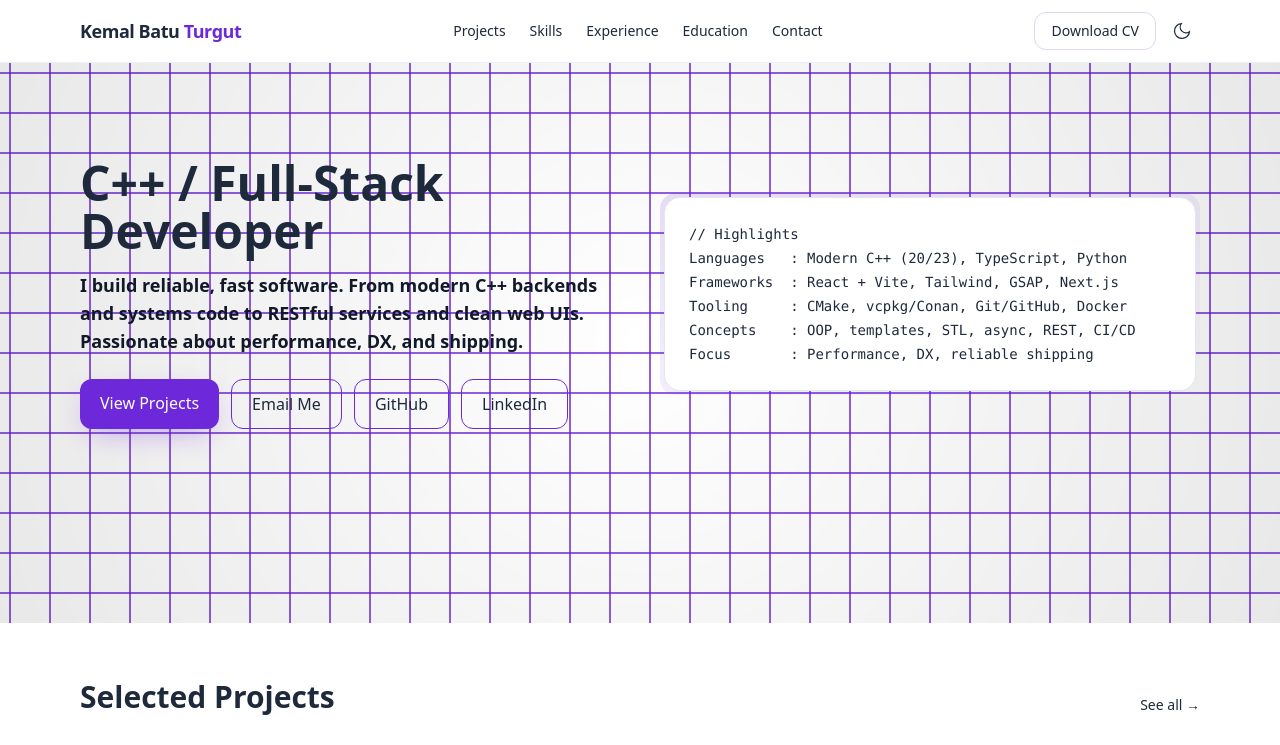
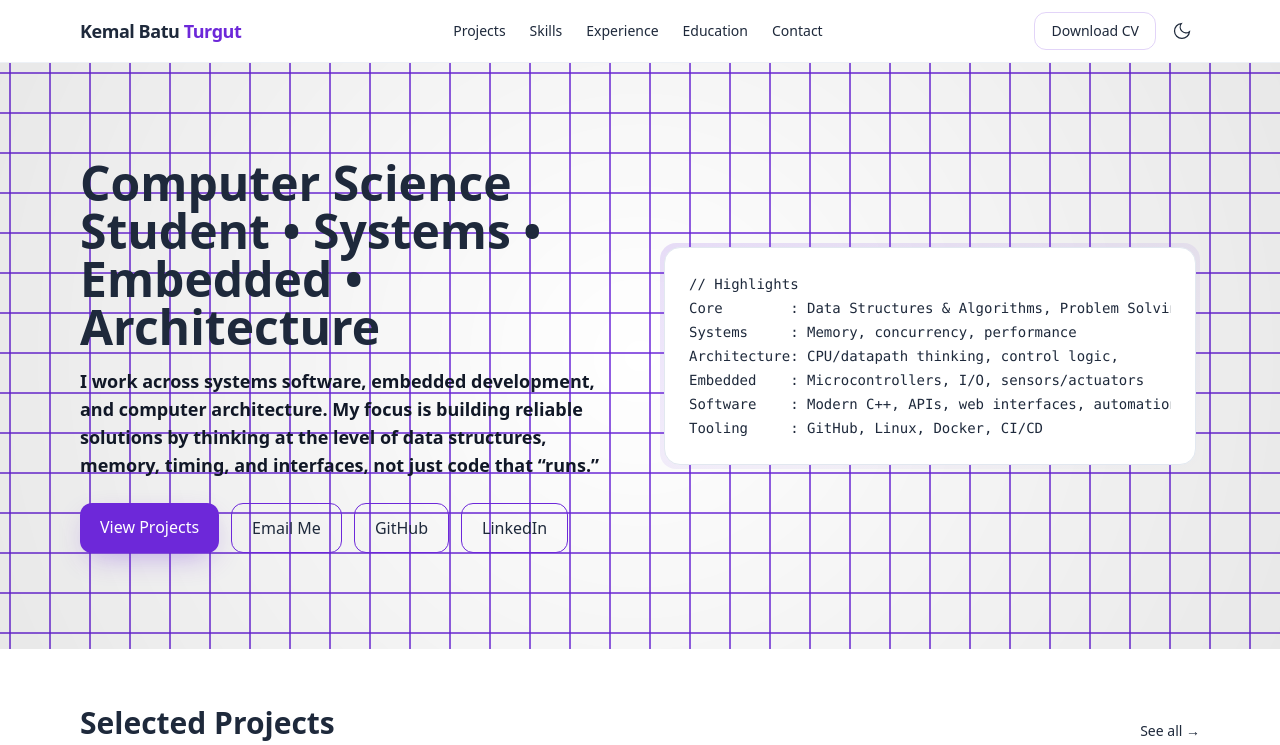
Before and after one commit to kemalbatut/Portfolio, a website: page index.html in a window 1280 px wide. Shown: the top 745 px of the page. Drawn offline with nearby package versions, Linux system fonts and the light colour scheme.

Commit message:
Update portfolio

```diff
--- a/index.html
+++ b/index.html
@@ -15,7 +15,7 @@
   </script>
 
   <title>Kemal Batu Turgut - Portfolio</title>
-  <meta name="description" content="Portfolio of Kemal Batu Turgut — C++ / Full-Stack Developer. Projects, skills, experience, and contact." />
+ <meta name="description" content="Portfolio of Kemal Batu Turgut — Computer Science student building systems software, robotics projects, and digital hardware logic. Projects, skills, experience, and contact." />
 
   <meta name="color-scheme" content="light dark" />
   <meta name="theme-color" content="#6d28d9" media="(prefers-color-scheme: light)" />
@@ -95,9 +95,14 @@
 
     <div class="mx-auto max-w-6xl px-4 py-16 sm:py-24 grid md:grid-cols-2 gap-10 items-center relative z-10">
       <div>
-        <h1 class="text-4xl sm:text-5xl font-bold leading-tight">C++ / Full-Stack Developer</h1>
-        <p class="mt-4 text-lg text-slate-600 dark:text-slate-300">I build reliable, fast software. From modern C++ backends and systems code to RESTful services and clean web UIs. Passionate about performance, DX, and shipping.</p>
-        <div class="mt-6 flex flex-wrap gap-3">
+<h1 class="text-4xl sm:text-5xl font-bold leading-tight">Computer Science Student • Systems • Embedded • Architecture</h1>
+
+<p class="mt-4 text-lg text-slate-600 dark:text-slate-300">
+  I work across systems software, embedded development, and computer architecture. My focus is building reliable
+  solutions by thinking at the level of data structures, memory, timing, and interfaces, not just code that “runs.”
+</p>
+
+       <div class="mt-6 flex flex-wrap gap-3">
           <a href="#projects" class="rounded-xl bg-brand px-5 py-3 text-white font-medium shadow-glow">View Projects</a>
           <a href="mailto:kemalbatut@gmail.com" class="btn-outline rounded-xl px-5 py-3 font-medium">Email Me</a>
           <a href="https://github.com/kemalbatut" target="_blank" rel="noopener noreferrer" class="btn-outline rounded-xl px-5 py-3 font-medium">GitHub</a>
@@ -106,12 +111,14 @@
       </div>
       <div class="rounded-2xl bg-gradient-to-br from-brand/15 to-transparent p-1">
         <div class="rounded-2xl bg-white dark:bg-slate-900 p-6 border border-slate-200 dark:border-slate-800">
-          <pre class="text-sm leading-6 overflow-auto"><code>// Highlights
-Languages   : Modern C++ (20/23), TypeScript, Python
-Frameworks  : React + Vite, Tailwind, GSAP, Next.js
-Tooling     : CMake, vcpkg/Conan, Git/GitHub, Docker
-Concepts    : OOP, templates, STL, async, REST, CI/CD
-Focus       : Performance, DX, reliable shipping</code></pre>
+<pre class="text-sm leading-6 overflow-auto"><code>// Highlights
+Core        : Data Structures & Algorithms, Problem Solving
+Systems     : Memory, concurrency, performance
+Architecture: CPU/datapath thinking, control logic,
+Embedded    : Microcontrollers, I/O, sensors/actuators
+Software    : Modern C++, APIs, web interfaces, automation
+Tooling     : GitHub, Linux, Docker, CI/CD</code></pre>
+
         </div>
       </div>
     </div>
```
